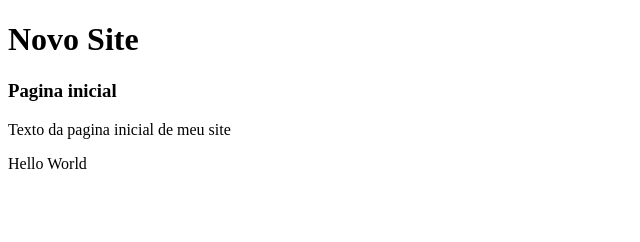
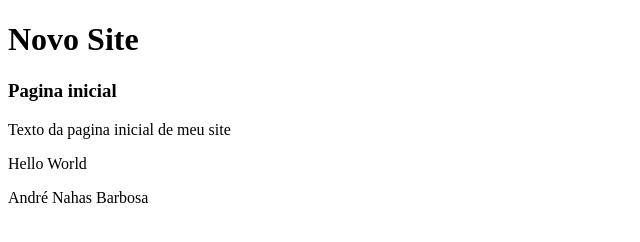
Before and after one commit to andynahas/atividadeBranch, a plain HTML site: page index.html in a window 1280 px wide. Shown: the whole page, without its empty margins (0-640 px from the left). Drawn offline with Linux system fonts and the light colour scheme.

Commit message:
quarta commit

```diff
--- a/index.html
+++ b/index.html
@@ -11,5 +11,7 @@
 	<p>Texto da pagina inicial de meu site</p>
 
 	<p>Hello World</p>
+
+	<footer>André Nahas Barbosa</footer>
 </body>
 </html>
```
